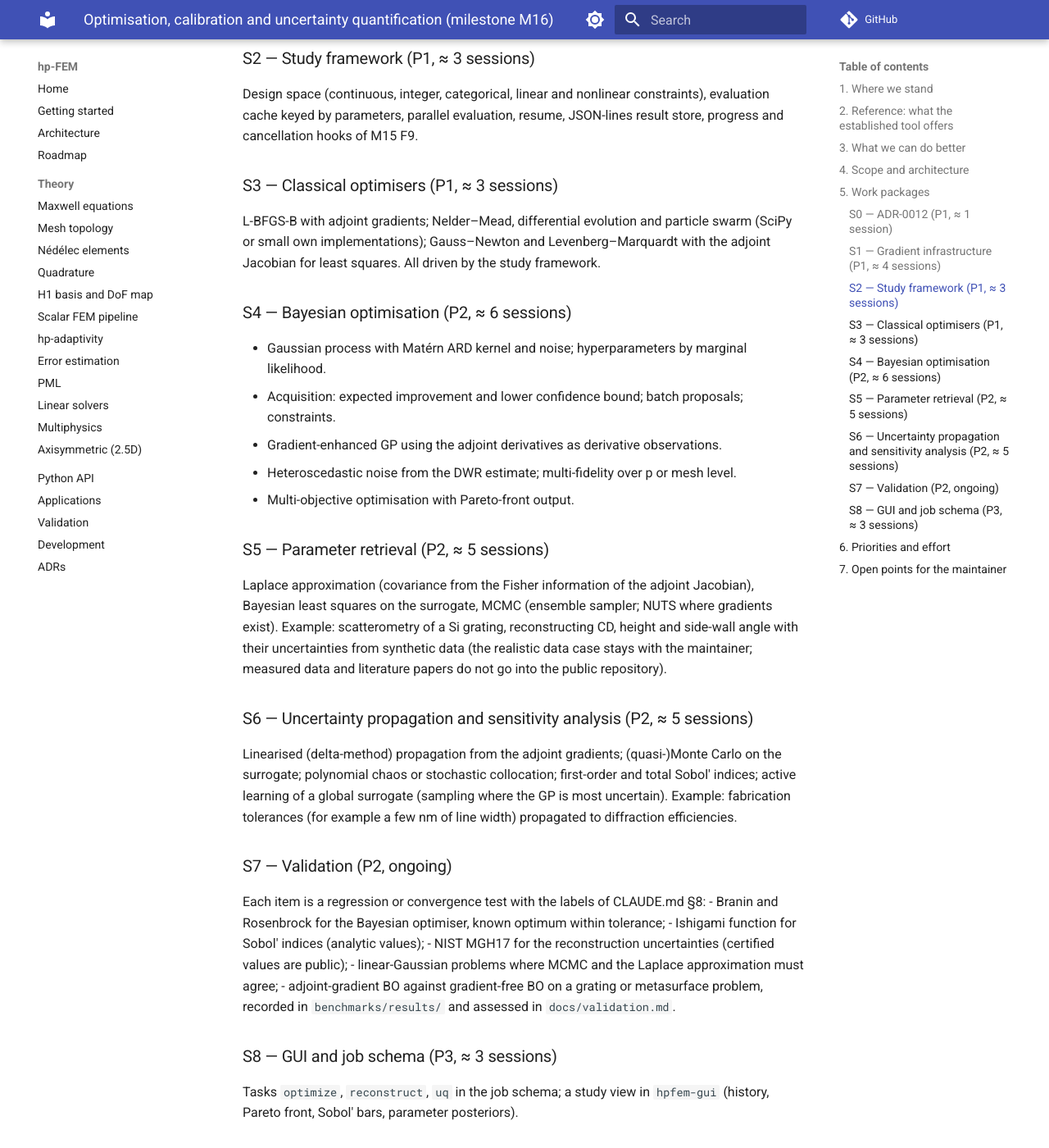
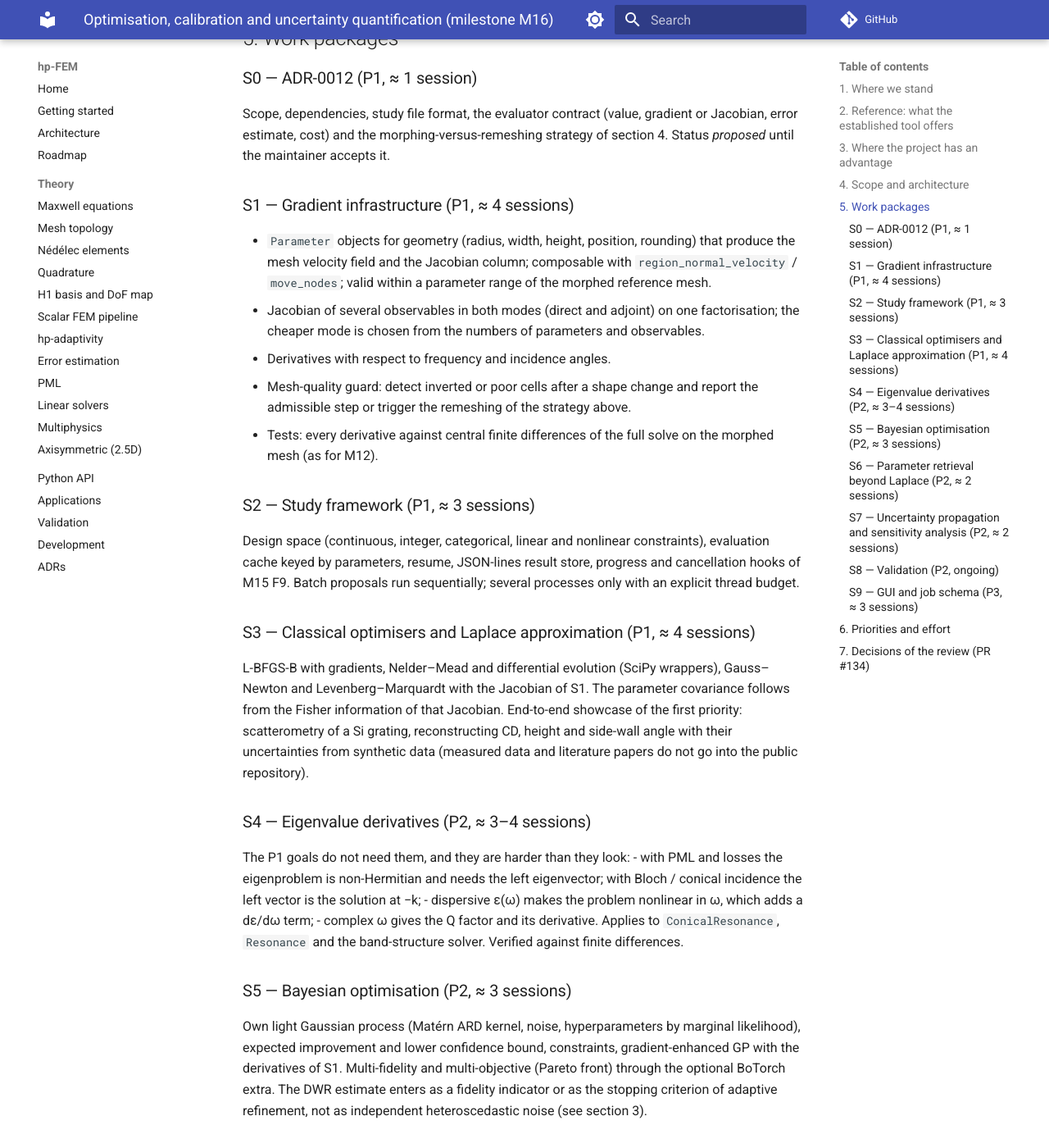
Before and after one commit to PhotonPower/hp-FEM, an MkDocs documentation site: the page built from docs/optimisation-uq-features.md, in a window 1280 px wide and 1400 px high, scrolled down 2749 px. Shown: the whole window at 82% size. Built offline with MkDocs 1.6.1 and Material for MkDocs 9.7.7, drawn with Linux system fonts in a browser that asks for light colours; comment, search, counter and statistics services are not loaded; some of the changed text lies outside the part shown.

Commit message:
docs(roadmap): M16 revised after review (morphing, tangent mode, eigenvalue derivatives split out, DWR as hypothesis, optional libraries, Laplace in P1)

```diff
--- a/docs/optimisation-uq-features.md
+++ b/docs/optimisation-uq-features.md
@@ -1,7 +1,7 @@
 # Optimisation, calibration and uncertainty quantification (milestone M16)
 
-Status: proposal of 9 October 2026, written against `main` after release 0.4.0.
-Audience: the development agents. Tracked in `docs/roadmap.md` as milestone M16; the IDs S0 to S8 below are used there.
+Status: proposal of 9 October 2026, revised after the review of PR #134. Written against `main` after release 0.4.0.
+Audience: the development agents. Tracked in `docs/roadmap.md` as milestone M16; the IDs S0 to S9 below are used there.
 
 ## 1. Where we stand
 
@@ -9,7 +9,8 @@ Audience: the development agents. Tracked in `docs/roadmap.md` as milestone M16;
 |---|---|
 | Material derivatives of observables (dQ/dε per tag, Re and Im ε) by the adjoint solve | done (M12, `physics/sensitivity.hpp`, `grating.sensitivity`) |
 | Shape derivatives by the discrete adjoint on the mesh (mesh velocity fields) | done (M12, ADR-0011, `physics/shape_sensitivity.hpp`, `grating.shape_sensitivity`) |
-| Derivatives of resonances / eigenvalues, with respect to frequency and angle | missing |
+| Derivatives of resonances / eigenvalues | missing |
+| Derivatives with respect to frequency and angle | missing |
 | Geometry parameter → mesh velocity mapping, Jacobian of several observables | missing (the velocity field is built by hand today) |
 | Optimisers (local, global, Bayesian, multi-objective) | missing |
 | Parameter retrieval with uncertainties (least squares, Laplace, MCMC) | missing |
@@ -34,105 +35,134 @@ JCMoptimizer. From its public product pages (jcmwave.com, `JCMsuite/Technology`
 Only the feature descriptions are used here; nothing of that software is copied. The tool treats
 the simulation as a black box. We do not have to.
 
-## 3. What we can do better
+## 3. Where the project has an advantage
 
-1. **Adjoint gradients are cheap.** One extra solve (reusing the factorisation) gives the gradient
-   with respect to any number of material and shape parameters. Gradient-based optimisers,
-   Gauss–Newton for least squares and gradient-enhanced Gaussian processes follow directly.
-2. **The error estimator gives a noise model.** The goal-oriented (DWR) estimate of each
-   evaluation is a per-point discretisation uncertainty for the surrogate (heteroscedastic noise),
-   so a cheap, coarse evaluation is weighted correctly instead of being trusted blindly.
-3. **hp-adaptivity gives fidelity levels.** Different p / mesh levels are natural fidelities for
-   multi-fidelity Bayesian optimisation.
-4. **Jacobian = Fisher information.** Parameter uncertainties of a reconstruction come from the
-   adjoint Jacobian without any sampling (Laplace approximation); sampling is only needed for
-   non-Gaussian posteriors.
+1. **Derivatives are available.** The adjoint mode costs one extra solve per observable
+   (independent of the number of parameters), the direct (tangent) mode one extra solve per
+   parameter (independent of the number of observables), both on the factorisation that is
+   already there. Gradient-based optimisers, Gauss–Newton for least squares and
+   gradient-enhanced Gaussian processes follow directly. Scatterometry has many observables
+   (orders × wavelengths × angles × polarisations) and few parameters (CD, height, side-wall
+   angle), which favours the direct mode; optimisation of a single figure of merit favours the
+   adjoint.
+2. **Jacobian = Fisher information.** Parameter uncertainties of a reconstruction come from the
+   Jacobian without any sampling (Laplace approximation); sampling is only needed for
+   non-Gaussian posteriors. This is cheap enough to belong to the first priority.
+3. **hp-adaptivity gives fidelity levels and an error indicator.** Different p / mesh levels are
+   natural fidelities, and the goal-oriented (DWR) estimate says how far an evaluation is from
+   converged. Caveat: the discretisation error is systematic, smooth in the parameters and
+   signed, so it is *not* independent noise. The plan treats it as a fidelity indicator (or
+   refines adaptively until the error is small against the measurement noise) and tests that
+   hypothesis in S8 before anything is promised.
 
 ## 4. Scope and architecture
 
-- A new Python subpackage `hpfem.opt`, no new C++ except the eigenvalue derivatives of S1.
-- Dependencies: NumPy and SciPy required; the Gaussian-process code is our own and small
-  (permissive licence, no PyTorch); BoTorch / GPyTorch only as an optional extra. Any
-  load-bearing dependency needs an ADR note (CLAUDE.md §10), hence S0.
+- A new Python subpackage `hpfem.opt`, no new C++ except the eigenvalue derivatives of S4.
+- Own code only where we have an advantage: gradients, the Laplace approximation, the use of
+  the DWR estimate. A light Gaussian process (Matérn ARD, noise, derivative observations) is
+  our own and small (permissive licence, no PyTorch). Gradient-enhanced multi-fidelity and
+  multi-objective BO, NUTS / ensemble MCMC, polynomial chaos and Sobol' estimators exist in
+  mature libraries (BoTorch, emcee, SALib) and are optional extras. Any load-bearing dependency
+  needs an ADR note (CLAUDE.md §10), hence S0. For Sobol' one route (GP surrogate) is enough.
+- **Morphing versus remeshing.** If every parameter value got a new mesh, the objective would
+  contain remeshing jumps and be inconsistent with the adjoint gradient, which hurts L-BFGS,
+  Gauss–Newton and the finite-difference tests. ADR-0012 fixes the strategy: a reference mesh is
+  morphed with `move_nodes` within a parameter range, remeshing happens only when the quality
+  guard trips, and the finite-difference checks run on the morphed mesh.
 - Studies are described by a design space and an evaluator
-  `f(params) -> value(s) [, gradient] [, error estimate]`; results go to a JSON-lines store so
-  that a study can be resumed, inspected and compared.
+  `f(params) -> value(s) [, gradient / Jacobian] [, error estimate]`; results go to a JSON-lines
+  store so that a study can be resumed, inspected and compared.
+- Parallelism: OpenMP already uses the cores and cuDSS runs on one GPU; on Windows every spawned
+  process reloads the library and holds its own factorisation. Batch proposals are therefore
+  evaluated sequentially; several processes only with an explicit thread budget.
 - The job runner (`hpfem.run`, schema version 1 → 2) gets the tasks `optimize`, `reconstruct`
-  and `uq`, reusing events and cancellation (S8).
+  and `uq`, reusing events and cancellation (S9).
+- Flagship problems for development and validation: a 2D grating and a metasurface unit cell.
+  The full 3D ring resonator (M12 stage B) is not a target: it is not solved itself and too
+  expensive to validate an optimiser on.
 
 ## 5. Work packages
 
 ### S0 — ADR-0012 (P1, ≈ 1 session)
-Decide scope, dependencies, the study file format and the evaluator contract (value, gradient,
-error estimate, cost). Status *proposed* until the maintainer accepts it.
+Scope, dependencies, study file format, the evaluator contract (value, gradient or Jacobian,
+error estimate, cost) and the morphing-versus-remeshing strategy of section 4. Status
+*proposed* until the maintainer accepts it.
 
 ### S1 — Gradient infrastructure (P1, ≈ 4 sessions)
 - `Parameter` objects for geometry (radius, width, height, position, rounding) that produce the
   mesh velocity field and the Jacobian column; composable with `region_normal_velocity` /
-  `move_nodes`.
-- Jacobian of several observables (for example all diffraction orders × polarisations) with one
-  factorisation and one adjoint solve per observable.
+  `move_nodes`; valid within a parameter range of the morphed reference mesh.
+- Jacobian of several observables in both modes (direct and adjoint) on one factorisation; the
+  cheaper mode is chosen from the numbers of parameters and observables.
 - Derivatives with respect to frequency and incidence angles.
-- Eigenvalue derivatives: dω/dε and dω/d shape of resonances (`ConicalResonance`, `Resonance`)
-  and bands, including the complex Q.
-- Mesh-quality guard: detect inverted or poor cells after a shape change and either remesh or
-  report the admissible step.
-- Tests: every derivative against central finite differences of the full solve (as for M12).
+- Mesh-quality guard: detect inverted or poor cells after a shape change and report the
+  admissible step or trigger the remeshing of the strategy above.
+- Tests: every derivative against central finite differences of the full solve on the morphed
+  mesh (as for M12).
 
 ### S2 — Study framework (P1, ≈ 3 sessions)
 Design space (continuous, integer, categorical, linear and nonlinear constraints), evaluation
-cache keyed by parameters, parallel evaluation, resume, JSON-lines result store, progress and
-cancellation hooks of M15 F9.
+cache keyed by parameters, resume, JSON-lines result store, progress and cancellation hooks of
+M15 F9. Batch proposals run sequentially; several processes only with an explicit thread budget.
 
-### S3 — Classical optimisers (P1, ≈ 3 sessions)
-L-BFGS-B with adjoint gradients; Nelder–Mead, differential evolution and particle swarm
-(SciPy or small own implementations); Gauss–Newton and Levenberg–Marquardt with the adjoint
-Jacobian for least squares. All driven by the study framework.
+### S3 — Classical optimisers and Laplace approximation (P1, ≈ 4 sessions)
+L-BFGS-B with gradients, Nelder–Mead and differential evolution (SciPy wrappers),
+Gauss–Newton and Levenberg–Marquardt with the Jacobian of S1. The parameter covariance
+follows from the Fisher information of that Jacobian. End-to-end showcase of the first
+priority: scatterometry of a Si grating, reconstructing CD, height and side-wall angle with
+their uncertainties from synthetic data (measured data and literature papers do not go into the
+public repository).
 
-### S4 — Bayesian optimisation (P2, ≈ 6 sessions)
-- Gaussian process with Matérn ARD kernel and noise; hyperparameters by marginal likelihood.
-- Acquisition: expected improvement and lower confidence bound; batch proposals; constraints.
-- Gradient-enhanced GP using the adjoint derivatives as derivative observations.
-- Heteroscedastic noise from the DWR estimate; multi-fidelity over p or mesh level.
-- Multi-objective optimisation with Pareto-front output.
+### S4 — Eigenvalue derivatives (P2, ≈ 3–4 sessions)
+The P1 goals do not need them, and they are harder than they look:
+- with PML and losses the eigenproblem is non-Hermitian and needs the left eigenvector; with
+  Bloch / conical incidence the left vector is the solution at −k;
+- dispersive ε(ω) makes the problem nonlinear in ω, which adds a dε/dω term;
+- complex ω gives the Q factor and its derivative.
+Applies to `ConicalResonance`, `Resonance` and the band-structure solver. Verified against
+finite differences.
 
-### S5 — Parameter retrieval (P2, ≈ 5 sessions)
-Laplace approximation (covariance from the Fisher information of the adjoint Jacobian), Bayesian
-least squares on the surrogate, MCMC (ensemble sampler; NUTS where gradients exist). Example:
-scatterometry of a Si grating, reconstructing CD, height and side-wall angle with their
-uncertainties from synthetic data (the realistic data case stays with the maintainer; measured
-data and literature papers do not go into the public repository).
+### S5 — Bayesian optimisation (P2, ≈ 3 sessions)
+Own light Gaussian process (Matérn ARD kernel, noise, hyperparameters by marginal likelihood),
+expected improvement and lower confidence bound, constraints, gradient-enhanced GP with the
+derivatives of S1. Multi-fidelity and multi-objective (Pareto front) through the optional
+BoTorch extra. The DWR estimate enters as a fidelity indicator or as the stopping criterion of
+adaptive refinement, not as independent heteroscedastic noise (see section 3).
 
-### S6 — Uncertainty propagation and sensitivity analysis (P2, ≈ 5 sessions)
-Linearised (delta-method) propagation from the adjoint gradients; (quasi-)Monte Carlo on the
-surrogate; polynomial chaos or stochastic collocation; first-order and total Sobol' indices;
-active learning of a global surrogate (sampling where the GP is most uncertain). Example:
-fabrication tolerances (for example a few nm of line width) propagated to diffraction
-efficiencies.
+### S6 — Parameter retrieval beyond Laplace (P2, ≈ 2 sessions)
+Bayesian least squares on the surrogate and MCMC through the optional emcee extra, with the
+posterior compared against the Laplace result of S3 (non-Gaussian cases only need sampling).
 
-### S7 — Validation (P2, ongoing)
+### S7 — Uncertainty propagation and sensitivity analysis (P2, ≈ 2 sessions)
+Linearised (delta-method) propagation from the Jacobian, Monte Carlo on the surrogate, Sobol'
+indices by one route (GP surrogate; SALib optional). Example: fabrication tolerances (for
+example a few nm of line width) propagated to diffraction efficiencies.
+
+### S8 — Validation (P2, ongoing)
 Each item is a regression or convergence test with the labels of CLAUDE.md §8:
 - Branin and Rosenbrock for the Bayesian optimiser, known optimum within tolerance;
 - Ishigami function for Sobol' indices (analytic values);
 - NIST MGH17 for the reconstruction uncertainties (certified values are public);
 - linear-Gaussian problems where MCMC and the Laplace approximation must agree;
-- adjoint-gradient BO against gradient-free BO on a grating or metasurface problem, recorded in
-  `benchmarks/results/` and assessed in `docs/validation.md`.
+- gradient-based against gradient-free BO on the 2D grating and the metasurface unit cell,
+  recorded in `benchmarks/results/` and assessed in `docs/validation.md`;
+- the DWR hypothesis: does the error estimate work better as a fidelity indicator than as
+  independent noise? Reported either way.
 
-### S8 — GUI and job schema (P3, ≈ 3 sessions)
+### S9 — GUI and job schema (P3, ≈ 3 sessions)
 Tasks `optimize`, `reconstruct`, `uq` in the job schema; a study view in `hpfem-gui` (history,
 Pareto front, Sobol' bars, parameter posteriors).
 
 ## 6. Priorities and effort
 
-P1 = S0, S1, S2, S3: they sit directly on the existing adjoint and give usable optimisation and
-least-squares reconstruction early. P2 = S4, S5, S6, S7: the differentiating methods
-(gradient-enhanced GP, DWR noise) and the uncertainty analysis. P3 = S8 and the multi-fidelity /
-multi-objective parts of S4. Total roughly 30 focused sessions.
+P1 = S0 to S3 (≈ 12 sessions): derivatives, study framework, optimisers and the Laplace
+reconstruction with uncertainties as the end-to-end result. P2 = S4 to S8 (≈ 10–11 sessions):
+eigenvalue derivatives, our own Bayesian optimiser, MCMC, uncertainty propagation and validation.
+P3 = S9. Total roughly 25 sessions (down from 30 by using optional libraries).
 
-## 7. Open points for the maintainer
+## 7. Decisions of the review (PR #134)
 
-- Own GP code versus an optional BoTorch dependency (proposal: own code, BoTorch optional).
-- Whether S5 uses real measurement data anywhere in the repository (proposal: synthetic only).
-- Whether the full 3D ring resonator (M12 stage B) is a target application for S4, since it is
-  the most expensive evaluator and benefits most from gradients and multi-fidelity.
+- Own light GP, BoTorch optional: agreed.
+- Synthetic data only in the repository: agreed.
+- Full 3D ring (M12 stage B) as target application: no; flagships are the 2D grating and the
+  metasurface unit cell, the ring later.
--- a/docs/roadmap.md
+++ b/docs/roadmap.md
@@ -374,40 +374,54 @@ faces" of M14-B.
 - [x] F15 (P3) distribution: Windows/Linux wheels, `pip install hpfem[gui]`, `hpfem-gui` entry point
 
 ## M16 — Optimisation, calibration and uncertainty quantification
-Proposal of 9 October 2026; scope, rationale, API sketches and validation plan in
-[`optimisation-uq-features.md`](optimisation-uq-features.md) (IDs S0–S8 as there). The adjoint
-sensitivities of M12 (material and shape) are the foundation: everything is Python
-(`hpfem.opt`) on the existing C++ core, except the eigenvalue derivatives of S1. Priorities
-P1 > P2 > P3; effort in focused sessions.
+Proposal of 9 October 2026, revised after the review of PR #134; scope, rationale, API sketches
+and validation plan in [`optimisation-uq-features.md`](optimisation-uq-features.md) (IDs S0–S9
+as there). The adjoint sensitivities of M12 (material and shape) are the foundation. Everything
+is Python (`hpfem.opt`) on the existing C++ core, except the eigenvalue derivatives of S4. Own
+code only where the project has an advantage (gradients, Laplace via the Jacobian, DWR);
+gradient-enhanced / multi-fidelity / multi-objective BO, NUTS and further UQ methods come from
+mature libraries as optional extras (BoTorch, emcee, SALib) with an ADR note. Flagship
+problems: a 2D grating and a metasurface unit cell (the 3D ring later). Priorities P1 > P2 > P3;
+effort in focused sessions.
 - [ ] S0 (P1, ≈ 1) ADR-0012: scope of `hpfem.opt`, dependencies (NumPy/SciPy required, own
-  light Gaussian-process code, BoTorch only optional), study file format
+  light Gaussian-process code, BoTorch / emcee / SALib only optional), study file format,
+  the evaluator contract and the **morphing-versus-remeshing strategy**: a reference mesh is
+  morphed with `move_nodes` within a parameter range, remeshing only when the quality guard
+  trips, so that the objective stays consistent with the adjoint gradient
 - [ ] S1 (P1, ≈ 4) gradient infrastructure: geometry parameters (radius, width, height,
-  position) mapped to mesh velocity fields automatically; Jacobian of several observables with
-  one factorisation; derivatives with respect to frequency and angle; eigenvalue derivatives
-  (dω/dε, dω/d shape of resonances and bands); mesh-quality guard for large shape changes;
-  everything verified against finite differences
+  position) mapped to mesh velocity fields; Jacobian of several observables in the **direct
+  (tangent) mode** (one solve per parameter) and the **adjoint mode** (one solve per
+  observable) on the same factorisation, the cheaper one chosen from the counts; derivatives
+  with respect to frequency and angle; mesh-quality guard; finite-difference checks on the
+  morphed mesh
 - [ ] S2 (P1, ≈ 3) study framework: design space (continuous, integer, categorical,
-  constraints), evaluation cache, parallel evaluation, resume, JSON-lines result store,
-  job-runner integration with events and cancellation
-- [ ] S3 (P1, ≈ 3) classical optimisers: L-BFGS-B with adjoint gradients, Nelder–Mead,
-  differential evolution, particle swarm (SciPy / own wrappers); Gauss–Newton and
-  Levenberg–Marquardt with the adjoint Jacobian for least-squares
-- [ ] S4 (P2, ≈ 6) Bayesian optimisation: Gaussian process (Matérn ARD, noise), expected
-  improvement and LCB, batch proposals, constraints, gradient-enhanced GP with the adjoint
-  derivatives, heteroscedastic noise from the DWR error estimate, multi-fidelity over p / mesh
-  level, multi-objective (Pareto front)
-- [ ] S5 (P2, ≈ 5) parameter retrieval: Laplace approximation (Fisher information from the
-  Jacobian), Bayesian least squares on the surrogate, MCMC (ensemble sampler, NUTS with
-  gradients); scatterometry example (CD, height, side-wall angle of a Si grating from
-  synthetic data)
-- [ ] S6 (P2, ≈ 5) uncertainty propagation and sensitivity analysis: linearised propagation
-  from the adjoint gradients, (quasi-)Monte Carlo on the surrogate, polynomial chaos /
-  stochastic collocation, first-order and total Sobol' indices, active learning of a global
-  surrogate; fabrication-tolerance example
-- [ ] S7 (P2, ongoing) validation: Branin / Rosenbrock for BO, Ishigami for Sobol', NIST
-  MGH17 for the reconstruction uncertainties, linear-Gaussian problems (MCMC = Laplace),
-  gradient-based against gradient-free BO on a grating or metasurface problem
-- [ ] S8 (P3, ≈ 3) GUI and job schema: tasks `optimize`, `reconstruct`, `uq`; study view in
+  constraints), evaluation cache, resume, JSON-lines result store, job-runner integration with
+  events and cancellation; batch proposals are evaluated sequentially, several processes only
+  with an explicit thread budget (OpenMP, one cuDSS GPU, per-process factorisations on Windows)
+- [ ] S3 (P1, ≈ 4) classical optimisers and the Laplace approximation: L-BFGS-B with
+  gradients, Nelder–Mead, differential evolution (SciPy wrappers), Gauss–Newton /
+  Levenberg–Marquardt with the Jacobian of S1, parameter covariance from the Fisher
+  information; end-to-end showcase: Si-grating reconstruction (CD, height, side-wall angle)
+  with uncertainties from synthetic data
+- [ ] S4 (P2, ≈ 3–4) eigenvalue derivatives of resonances and bands (C++): non-Hermitian
+  problem with PML and losses (left eigenvector; with Bloch / conical incidence the solution
+  at −k), nonlinear eigenproblem for dispersive ε(ω) (extra dε/dω term), complex Q;
+  verified against finite differences
+- [ ] S5 (P2, ≈ 3) Bayesian optimisation: own light Gaussian process (Matérn ARD, noise),
+  expected improvement and LCB, constraints, gradient-enhanced GP with the adjoint
+  derivatives; multi-fidelity and multi-objective via the optional BoTorch extra. The DWR
+  estimate is used as a fidelity indicator or for adaptive refinement until the error is small
+  against the noise, **not** as independent GP noise (hypothesis, tested in S8)
+- [ ] S6 (P2, ≈ 2) parameter retrieval beyond Laplace: Bayesian least squares on the surrogate,
+  MCMC through the optional emcee extra (posterior against the Laplace result)
+- [ ] S7 (P2, ≈ 2) uncertainty propagation and sensitivity analysis: linearised propagation
+  from the Jacobian (own), Monte Carlo on the surrogate, Sobol' indices by one route (GP
+  surrogate, SALib optional), fabrication-tolerance example
+- [ ] S8 (P2, ongoing) validation: Branin / Rosenbrock for BO, Ishigami for Sobol', NIST MGH17
+  for the reconstruction uncertainties, linear-Gaussian problems (MCMC = Laplace), gradient-based
+  against gradient-free BO on the 2D grating and the metasurface unit cell, test of the DWR
+  hypothesis (fidelity indicator against independent noise)
+- [ ] S9 (P3, ≈ 3) GUI and job schema: tasks `optimize`, `reconstruct`, `uq`; study view in
   `hpfem-gui` (history, Pareto front, Sobol' bars)
 
 ## Backlog / ideas
```
